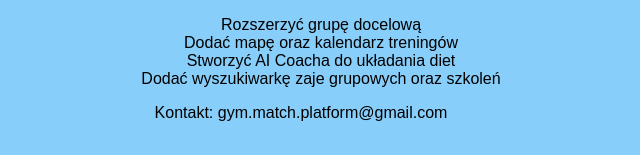
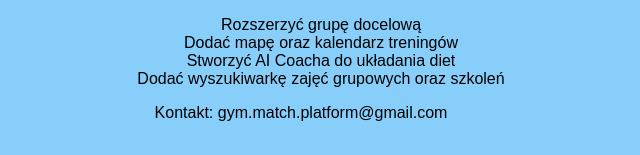
Before and after one commit to s00fia164/gymmatch2, a plain HTML site: page index.html in a window 1280 px wide. Shown: the part 1288-1443 px from the top of the page, 339-979 px from the left. Drawn offline with Linux system fonts and the light colour scheme; a script that the page names is missing.

Commit message:
Update index.html

```diff
--- a/index.html
+++ b/index.html
@@ -86,7 +86,7 @@
             <li>Rozszerzyć grupę docelową</li>
             <li>Dodać mapę oraz kalendarz treningów</li>
             <li>Stworzyć AI Coacha do układania diet</li>
-            <li>Dodać wyszukiwarkę zaje grupowych oraz szkoleń</li>
+            <li>Dodać wyszukiwarkę zajęć grupowych oraz szkoleń</li>
         </ul>
         <p>Kontakt: gym.match.platform@gmail.com</p>
     </header></footer>
```
